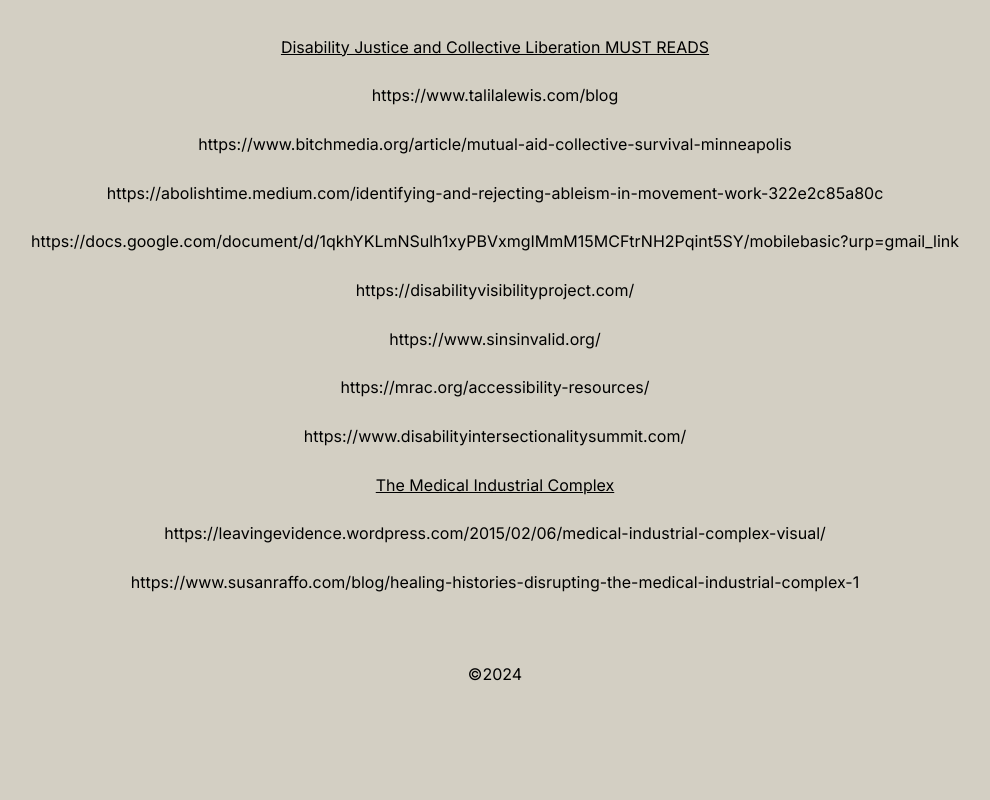
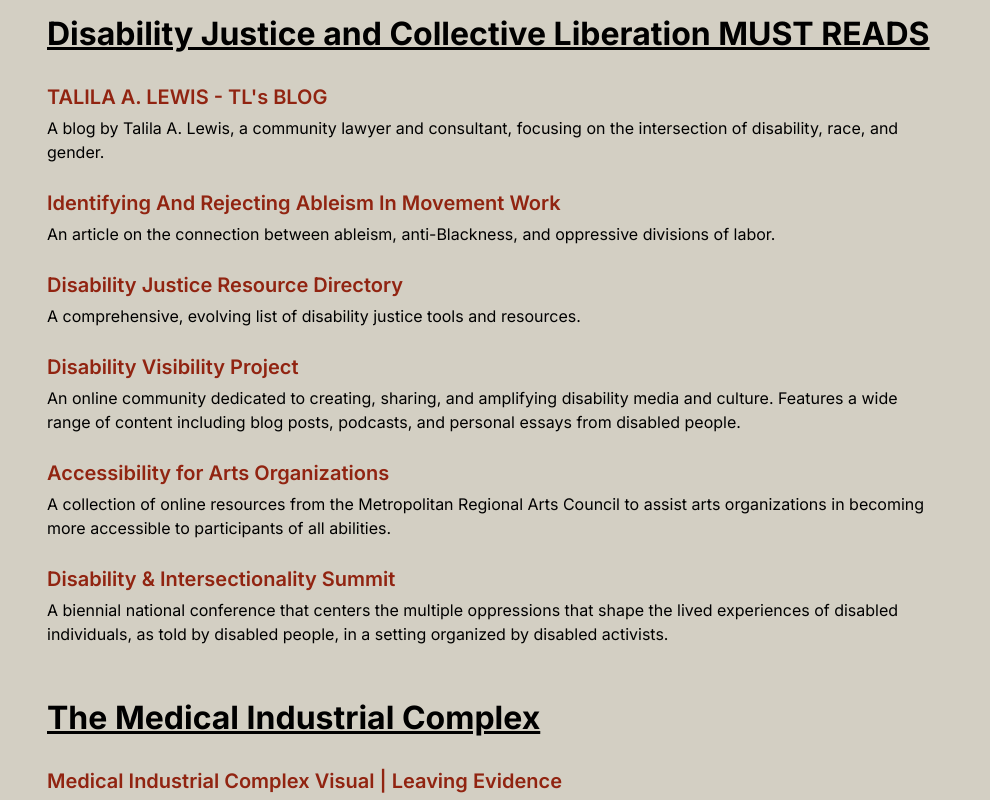
Before and after one commit to mikelsito/aiadots, a Next.js app: page /resources in a window 1280 px wide. Shown: the part 740-1540 px from the top of the page, without its empty margins (145-1135 px from the left). Before the commit the page ends 1426 px from the top, so only its background shows below. Built offline with nearby package versions, Linux system fonts and the light colour scheme.

Commit message:
Made some changes from windsurf ai inputs. Content needs updating but layout is improved.

```diff
--- a/package.json
+++ b/package.json
@@ -9,7 +9,7 @@
     "lint": "next lint"
   },
   "dependencies": {
-    "next": "14.2.3",
+    "next": "^14.2.29",
     "react": "^18",
     "react-dom": "^18"
   },
--- a/src/app/components/Header.js
+++ b/src/app/components/Header.js
@@ -1,5 +1,6 @@
 "use client";
 import React from "react";
+import Link from "next/link";
 
 // import Hamburger from "./Hamburger";
 
@@ -13,17 +14,17 @@
       {/* <Hamburger /> */}
 
       <ul className="pt-14 pb-6 text-xl font-normal text-gfblack">
-        <a href="/" className="hover:drop-shadow-white-sm">
+        <Link href="/" className="hover:drop-shadow-white-sm">
           Home
-        </a>{" "}
+        </Link>{" "}
         |{" "}
-        <a href="films" className="hover:drop-shadow-white-sm">
+        <Link href="/films" className="hover:drop-shadow-white-sm">
           Films
-        </a>{" "}
+        </Link>{" "}
         |{" "}
-        <a href="resources" className="hover:drop-shadow-white-sm">
+        <Link href="/resources" className="hover:drop-shadow-white-sm">
           Resources
-        </a>
+        </Link>
       </ul>
     </div>
   );
--- a/src/app/films/page.js
+++ b/src/app/films/page.js
@@ -1,7 +1,75 @@
 export default function Films() {
+  const films = [
+    {
+      title: "Crip Camp: A Disability Revolution (2020)",
+      description:
+        "A documentary about a groundbreaking summer camp for teens with disabilities that sparked a disability rights movement.",
+    },
+    {
+      title: "The Theory of Everything (2014)",
+      description:
+        "A biographical drama about the life of theoretical physicist Stephen Hawking, his battle with ALS, and his groundbreaking work in cosmology.",
+    },
+    {
+      title: "Ray (2004)",
+      description:
+        "A biographical movie about the life of legendary musician Ray Charles, who lost his sight at a young age and went on to become a pioneer of soul music.",
+    },
+    {
+      title: "Walk. Ride. Rodeo. (2019)",
+      description:
+        "A biopic about the life of rodeo barrel racer Amberley Snyder, who returned to competition after a car accident left her paralyzed from the waist down.",
+    },
+    {
+      title: "Breathe (2017)",
+      description:
+        "A film chronicling the life of Robin Cavendish, who became a pioneering advocate for disabled people after being paralyzed by polio.",
+    },
+    {
+      title: "The Peanut Butter Falcon (2019)",
+      description:
+        "A comedy-drama about a young man with Down syndrome who runs away to pursue his dream of becoming a professional wrestler.",
+    },
+    {
+      title: "I Am Sam (2001)",
+      description:
+        "A drama about a man with an intellectual disability fighting for custody of his daughter.",
+    },
+    {
+      title: "Still Alice (2014)",
+      description:
+        "A drama about a linguistics professor diagnosed with early-onset Alzheimer's disease.",
+    },
+    {
+      title: "The Fundamentals of Caring (2016)",
+      description:
+        "A comedy-drama about a writer who becomes a caregiver for a young man with Duchenne muscular dystrophy.",
+    },
+    {
+      title: "A Quiet Place (2018)",
+      description:
+        "A horror film that features a deaf character and uses American Sign Language as a primary form of communication.",
+    },
+    {
+      title: "The Terry Fox Story (1983)",
+      description:
+        "A biographical film about the Canadian athlete and cancer research activist who embarked on a cross-Canada run to raise money and awareness for cancer research.",
+    },
+  ];
+
   return (
     <main className="flex min-h-screen flex-col items-center justify-between p-12">
       <h1 className="font-godfather text-3xl pb-12">Films</h1>
+      <div className="max-w-4xl w-full">
+        <div className="space-y-8">
+          {films.map((film, index) => (
+            <div key={index} className="bg-white p-6 rounded-lg shadow-md">
+              <h2 className="text-2xl font-bold mb-2 text-gfblack">{film.title}</h2>
+              <p className="text-base text-gray-700">{film.description}</p>
+            </div>
+          ))}
+        </div>
+      </div>
     </main>
   );
 }
--- a/src/app/layout.js
+++ b/src/app/layout.js
@@ -2,7 +2,7 @@
 import "./globals.css";
 
 import Header from "./components/Header";
-import HomeBaner from "./components/HomeBanner";
+import HomeBanner from "./components/HomeBanner";
 import Footer from "./components/Footer";
 
 const inter = Inter({ subsets: ["latin"] });
@@ -17,7 +17,7 @@
     <html lang="en">
       <body className={inter.className + " bg-gfgrey"}>
         <Header />
-        <HomeBaner />
+        <HomeBanner />
         {children}
         <Footer />
       </body>
--- a/src/app/resources/page.js
+++ b/src/app/resources/page.js
@@ -1,101 +1,91 @@
 export default function Resources() {
+  const resourceCategories = [
+    {
+      title: "Disability Justice and Collective Liberation MUST READS",
+      resources: [
+        {
+          href: "https://www.talilalewis.com/blog",
+          title: "TALILA A. LEWIS - TL's BLOG",
+          description:
+            "A blog by Talila A. Lewis, a community lawyer and consultant, focusing on the intersection of disability, race, and gender.",
+        },
+        {
+          href: "https://abolishtime.medium.com/identifying-and-rejecting-ableism-in-movement-work-322e2c85a80c",
+          title: "Identifying And Rejecting Ableism In Movement Work",
+          description:
+            "An article on the connection between ableism, anti-Blackness, and oppressive divisions of labor.",
+        },
+        {
+          href: "https://docs.google.com/document/d/1qkhYKLmNSulh1xyPBVxmgIMmM15MCFtrNH2Pqint5SY/mobilebasic?urp=gmail_link",
+          title: "Disability Justice Resource Directory",
+          description:
+            "A comprehensive, evolving list of disability justice tools and resources.",
+        },
+        {
+          href: "https://disabilityvisibilityproject.com/",
+          title: "Disability Visibility Project",
+          description:
+            'An online community dedicated to creating, sharing, and amplifying disability media and culture. Features a wide range of content including blog posts, podcasts, and personal essays from disabled people.',
+        },
+        {
+          href: "https://mrac.org/accessibility-resources/",
+          title: "Accessibility for Arts Organizations",
+          description:
+            "A collection of online resources from the Metropolitan Regional Arts Council to assist arts organizations in becoming more accessible to participants of all abilities.",
+        },
+        {
+          href: "https://www.disabilityintersectionalitysummit.com/",
+          title: "Disability & Intersectionality Summit",
+          description:
+            "A biennial national conference that centers the multiple oppressions that shape the lived experiences of disabled individuals, as told by disabled people, in a setting organized by disabled activists.",
+        },
+      ],
+    },
+    {
+      title: "The Medical Industrial Complex",
+      resources: [
+        {
+          href: "https://leavingevidence.wordpress.com/2015/02/06/medical-industrial-complex-visual/",
+          title: "Medical Industrial Complex Visual | Leaving Evidence",
+          description:
+            "A visual tool for understanding the Medical Industrial Complex (MIC) and its role in collective liberation. This resource helps to illustrate the network of institutions and systems that profit from sickness and disability.",
+        },
+        {
+          href: "https://www.susanraffo.com/blog/healing-histories-disrupting-the-medical-industrial-complex-1",
+          title:
+            "Healing histories: disrupting the medical industrial complex — Susan Raffo",
+          description:
+            "A blog post introducing an interactive history of the US medical industrial complex, created by a team of organizers and practitioners. It aims to provide a deeper understanding of the historical roots of our current medical system.",
+        },
+      ],
+    },
+  ];
+
   return (
     <main className="flex min-h-screen flex-col items-center justify-between p-12">
       <h1 className="font-godfather text-3xl pb-12">Resources</h1>
-      <p className="underline">
-        Disability Justice and Collective Liberation MUST READS
-      </p>
-      <p>
-        <a
-          className="hover:text-gfred"
-          href="https://www.talilalewis.com/blog"
-          target="_blank"
-        >
-          https://www.talilalewis.com/blog
-        </a>
-      </p>
-      <p>
-        <a
-          className="hover:text-gfred"
-          href="https://www.bitchmedia.org/article/mutual-aid-collective-survival-minneapolis"
-          target="_blank"
-        >
-          https://www.bitchmedia.org/article/mutual-aid-collective-survival-minneapolis
-        </a>
-      </p>
-      <p>
-        <a
-          className="hover:text-gfred"
-          href="https://abolishtime.medium.com/identifying-and-rejecting-ableism-in-movement-work-322e2c85a80c"
-          target="_blank"
-        >
-          https://abolishtime.medium.com/identifying-and-rejecting-ableism-in-movement-work-322e2c85a80c
-        </a>
-      </p>
-      <p>
-        <a
-          className="hover:text-gfred"
-          href="https://docs.google.com/document/d/1qkhYKLmNSulh1xyPBVxmgIMmM15MCFtrNH2Pqint5SY/mobilebasic?urp=gmail_link"
-          target="_blank"
-        >
-          https://docs.google.com/document/d/1qkhYKLmNSulh1xyPBVxmgIMmM15MCFtrNH2Pqint5SY/mobilebasic?urp=gmail_link
-        </a>
-      </p>
-      <p>
-        <a
-          className="hover:text-gfred"
-          href="https://disabilityvisibilityproject.com/"
-          target="_blank"
-        >
-          https://disabilityvisibilityproject.com/
-        </a>
-      </p>
-      <p>
-        <a
-          className="hover:text-gfred"
-          href="https://www.sinsinvalid.org/"
-          target="_blank"
-        >
-          https://www.sinsinvalid.org/
-        </a>
-      </p>
-      <p>
-        <a
-          className="hover:text-gfred"
-          href="https://mrac.org/accessibility-resources/"
-          target="_blank"
-        >
-          https://mrac.org/accessibility-resources/
-        </a>
-      </p>
-      <p>
-        <a
-          className="hover:text-gfred"
-          href="https://www.disabilityintersectionalitysummit.com/"
-          target="_blank"
-        >
-          https://www.disabilityintersectionalitysummit.com/
-        </a>
-      </p>
-      <p className="underline">The Medical Industrial Complex</p>
-      <p>
-        <a
-          className="hover:text-gfred"
-          href="https://leavingevidence.wordpress.com/2015/02/06/medical-industrial-complex-visual/"
-          target="_blank"
-        >
-          https://leavingevidence.wordpress.com/2015/02/06/medical-industrial-complex-visual/
-        </a>
-      </p>
-      <p>
-        <a
-          className="hover:text-gfred"
-          href="https://www.susanraffo.com/blog/healing-histories-disrupting-the-medical-industrial-complex-1"
-          target="_blank"
-        >
-          https://www.susanraffo.com/blog/healing-histories-disrupting-the-medical-industrial-complex-1
-        </a>
-      </p>
+      <div className="max-w-4xl w-full">
+        {resourceCategories.map((category, index) => (
+          <section key={index} className="mb-12">
+            <h2 className="text-2xl font-bold underline mb-6">{category.title}</h2>
+            <div className="space-y-6">
+              {category.resources.map((resource, rIndex) => (
+                <div key={rIndex}>
+                  <a
+                    href={resource.href}
+                    target="_blank"
+                    rel="noopener noreferrer"
+                    className="text-xl font-semibold text-gfred hover:underline"
+                  >
+                    {resource.title}
+                  </a>
+                  <p className="mt-1 text-base">{resource.description}</p>
+                </div>
+              ))}
+            </div>
+          </section>
+        ))}
+      </div>
     </main>
   );
 }
```
Also changed, not shown: src/app/page.js (+82 -44 lines), 1 other file (tests, documents, lock files or other folders).
